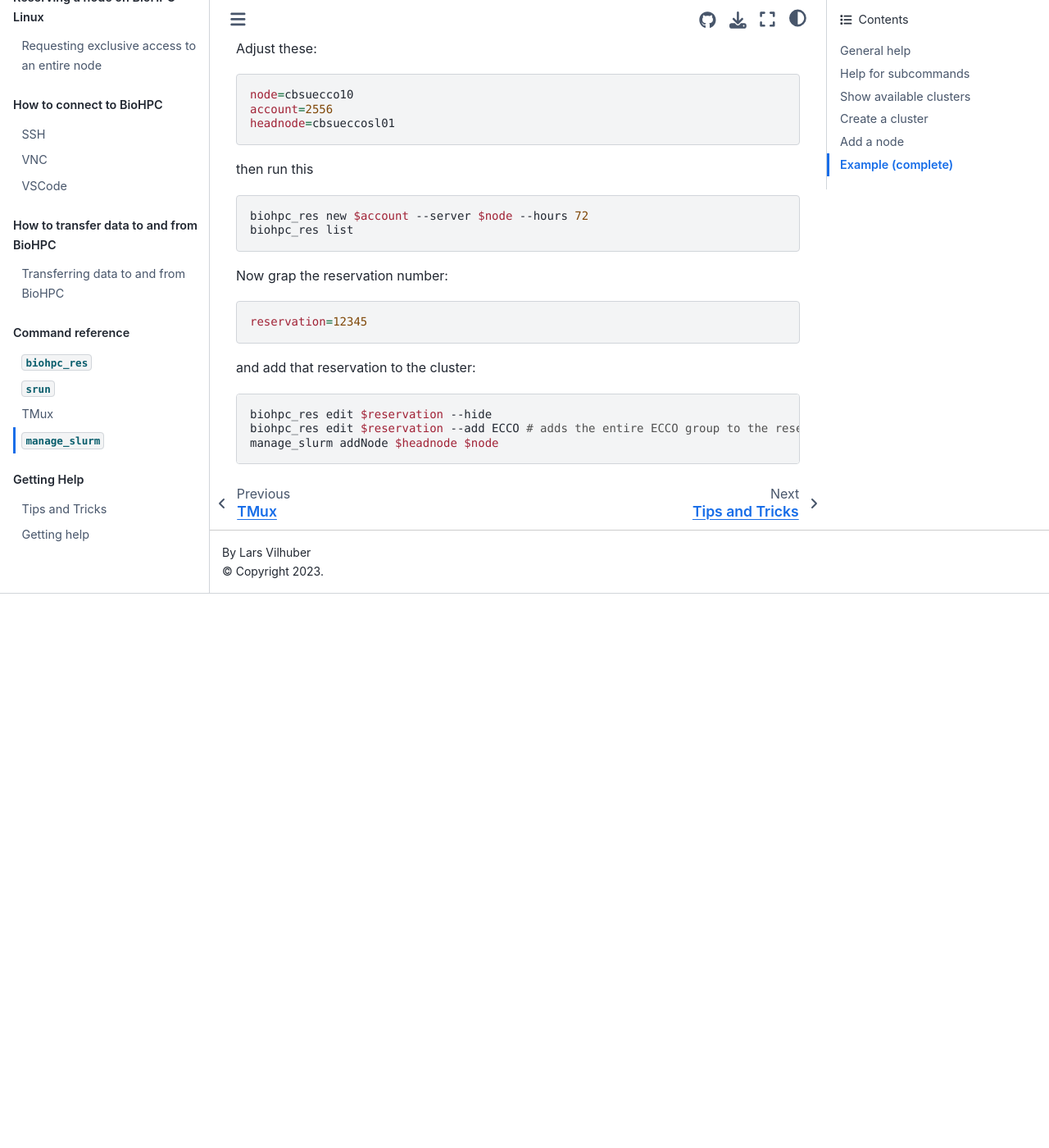
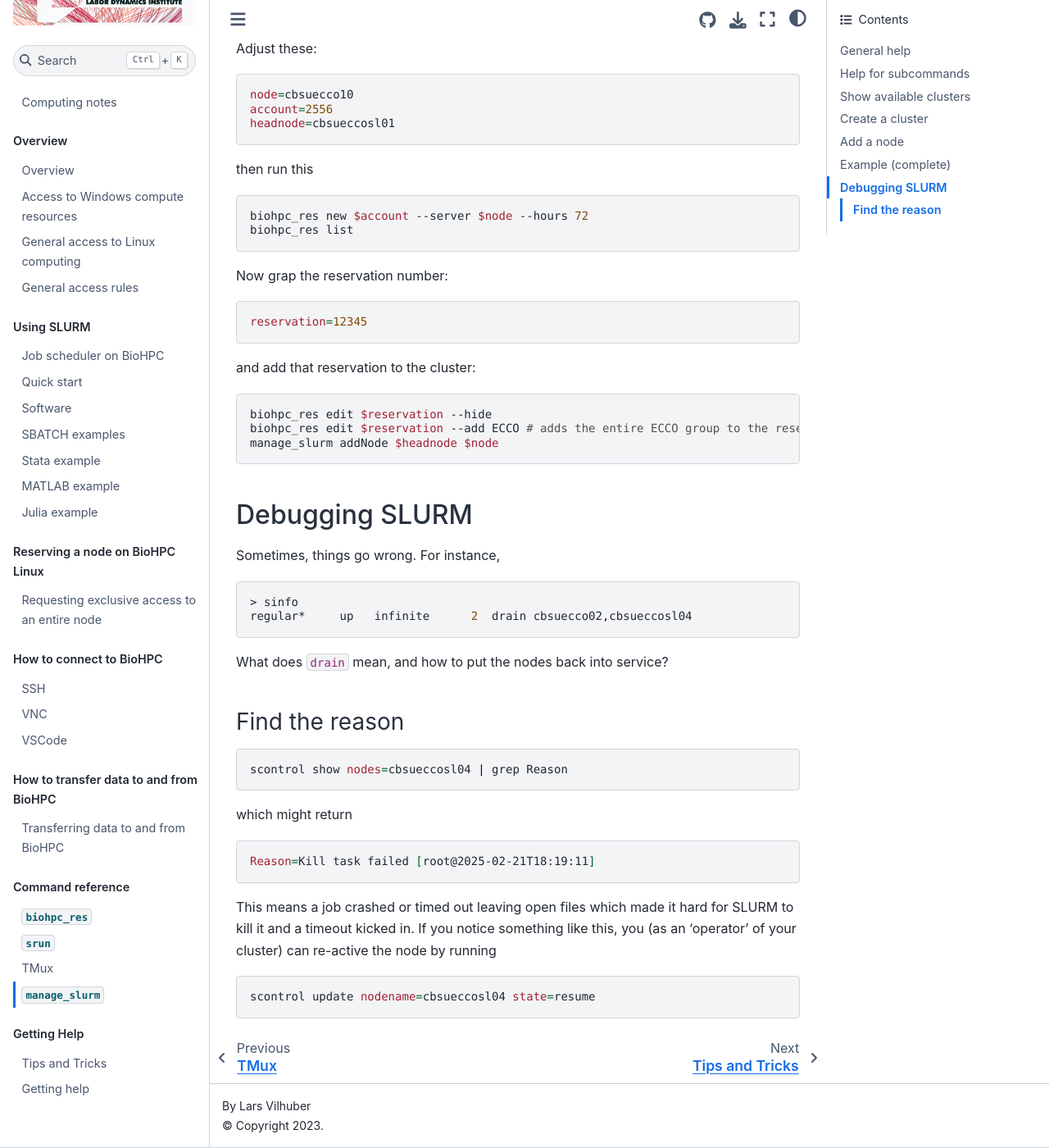
Before and after one commit to labordynamicsinstitute/ecco-notes, a Jupyter Book: the page built from docs/commands/manage_slurm.md, in a window 1280 px wide and 1400 px high, scrolled down 1149 px. Shown: the whole window at 82% size. Built offline with Jupyter Book 1.0.4 settings and Sphinx 7.4.7 and the Sphinx Book theme 1.1.4, drawn with Linux system fonts in a browser that asks for light colours; before the commit the page ends 1873 px from its top, so only the background shows below that.

Commit message:
Added notes

````diff
--- a/docs/commands/manage_slurm.md
+++ b/docs/commands/manage_slurm.md
@@ -66,3 +66,32 @@
 biohpc_res edit $reservation --add ECCO # adds the entire ECCO group to the reservation
 manage_slurm addNode $headnode $node
 ```
+
+## Debugging SLURM
+
+Sometimes, things go wrong. For instance,
+
+```bash
+> sinfo
+regular*     up   infinite      2  drain cbsuecco02,cbsueccosl04
+```
+
+What does `drain` mean, and how to put the nodes back into service?
+
+### Find the reason
+
+```bash
+scontrol show nodes=cbsueccosl04 | grep Reason
+```
+
+which might return
+
+```bash
+Reason=Kill task failed [root@2025-02-21T18:19:11]
+```
+
+This means a job crashed or timed out leaving open files which made it hard for SLURM to kill it and a timeout kicked in. If you notice something like this, you (as an 'operator' of your cluster) can re-active the node by running
+
+```bash
+scontrol update nodename=cbsueccosl04 state=resume
+```
````
